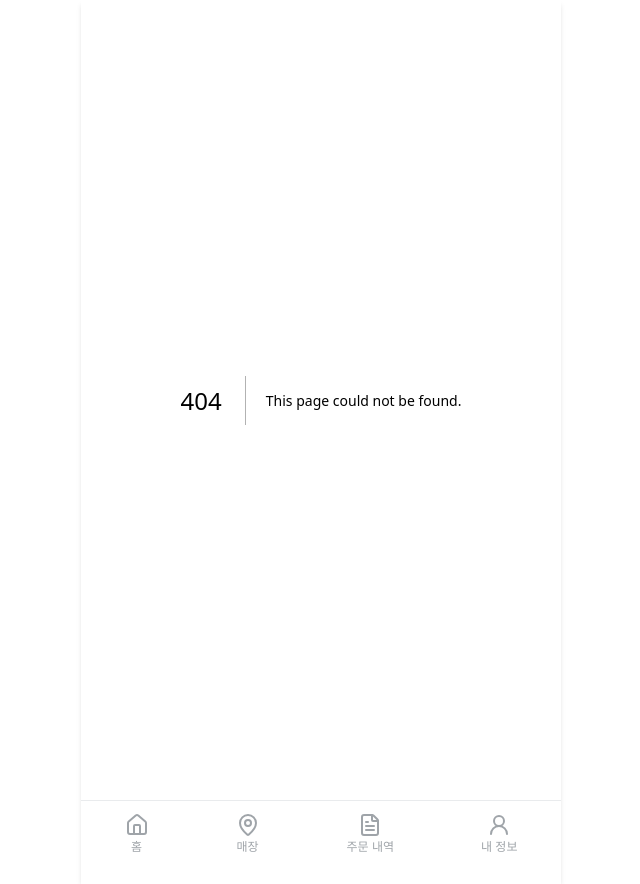
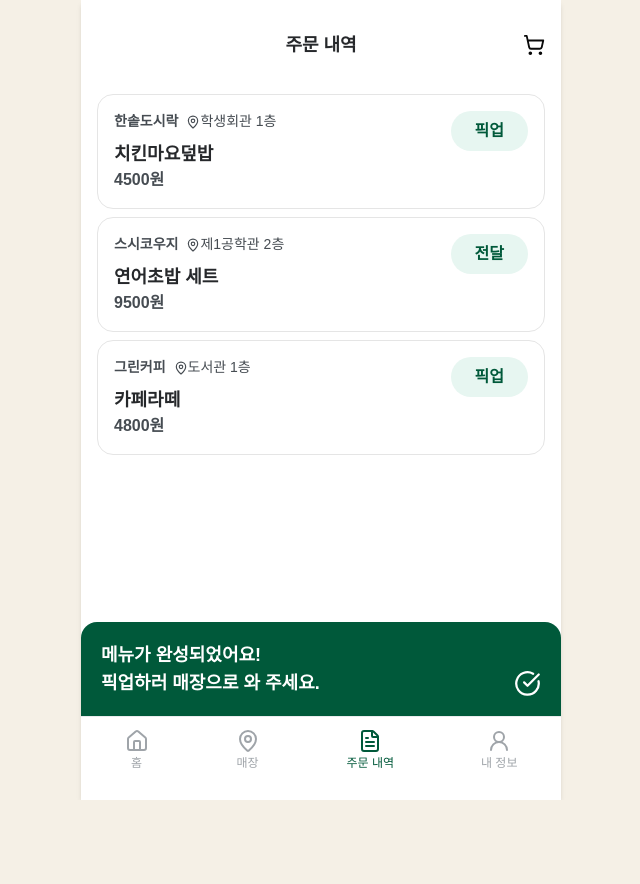
Before and after one commit to KoominEat/KoominEat-FE, a Next.js app: page /order-history in a window 1280 px wide. Before the commit this address had no page. Shown: the whole page, without its empty margins (319-959 px from the left). After the commit the page ends 800 px from the top, so only its background shows below. Built offline with nearby package versions, Linux system fonts and the light colour scheme; a web font is replaced by a local one.

Commit message:
feat: order history page

```diff
--- /dev/null
+++ b/src/app/order-history/components/OrderHistory.tsx
@@ -0,0 +1,109 @@
+import Header from "@/components/Header";
+import {
+  CircleCheck,
+  CircleCheckBig,
+  LoaderCircle,
+  MapPin,
+} from "lucide-react";
+
+export const orderedList = [
+  {
+    name: "한솥도시락",
+    location: "학생회관 1층",
+    menuName: "치킨마요덮밥",
+    menuPrice: 4500,
+    type: "pickup",
+    status: "preparing",
+  },
+  {
+    name: "스시코우지",
+    location: "제1공학관 2층",
+    menuName: "연어초밥 세트",
+    menuPrice: 9500,
+    type: "delivery",
+    status: "finished",
+  },
+  {
+    name: "그린커피",
+    location: "도서관 1층",
+    menuName: "카페라떼",
+    menuPrice: 4800,
+    type: "pickup",
+    status: "finished",
+  },
+];
+
+const OrderHistory = () => {
+  const hasPreparing = orderedList.some(
+    (order) => order.status === "preparing"
+  );
+
+  return (
+    <div>
+      <div className="flex flex-col h-[calc(100vh-84px-94px)]">
+        <Header title="주문 내역" />
+
+        <div className="w-full mt-5">
+          {orderedList.map((order, index) => (
+            <div
+              key={index}
+              className="flex justify-between items-start px-4 py-4 border rounded-2xl mb-2"
+            >
+              <div>
+                <div className="flex gap-2 mb-2">
+                  <p className="text-[14px] text-gray-g6 font-bold">
+                    {order.name}
+                  </p>
+                  <p className="text-[14px] text-gray-g6 flex items-center ">
+                    <MapPin size={14} />
+                    {order.location}
+                  </p>
+                </div>
+                <h3 className="text-lg font-semibold text-gray-g7">
+                  {order.menuName}
+                </h3>
+                <p className="text-gray-g6 font-semibold">
+                  {order.menuPrice}원
+                </p>
+              </div>
+              <div className="text-right">
+                <p className="text-main font-bold px-6 py-2 bg-[#E7F6F1] rounded-full">
+                  {order.type === "pickup" ? "픽업" : "전달"}
+                </p>
+              </div>
+            </div>
+          ))}
+        </div>
+      </div>
+      {/* 주문 진행 상황 */}
+      <div className="-mx-4 mt-auto">
+        <div className="flex flex-col justify-center w-full h-[94px] bg-main rounded-t-2xl p-5 text-white">
+          <div className="w-full justify-between flex font-bold text-lg">
+            {!hasPreparing ? (
+              <>
+                <p>
+                  아직 메뉴를 준비하는 중이에요!
+                  <br />
+                  조금만 기다려 주세요.
+                </p>
+                <LoaderCircle size={27} className="self-end rotate-270" />
+              </>
+            ) : (
+              <>
+                <p>
+                  메뉴가 완성되었어요!
+                  <br />
+                  픽업하러 매장으로 와 주세요.{" "}
+                  {/* 전달자가 메뉴와 함께 출발했어요. */}
+                </p>
+                <CircleCheckBig size={27} className="self-end" />
+              </>
+            )}
+          </div>
+        </div>
+      </div>
+    </div>
+  );
+};
+
+export default OrderHistory;
--- /dev/null
+++ b/src/app/order-history/page.tsx
@@ -0,0 +1,8 @@
+import React from "react";
+import OrderHistory from "./components/OrderHistory";
+
+const page = () => {
+  return <OrderHistory />;
+};
+
+export default page;
--- a/src/components/Header.tsx
+++ b/src/components/Header.tsx
@@ -8,7 +8,7 @@ import { useLayoutEffect, useState } from "react";
 
 const Header = ({
   title,
-  itemCount = 2,
+  itemCount = 0,
 }: {
   title: string;
   itemCount?: number;
--- a/src/components/Navigation.tsx
+++ b/src/components/Navigation.tsx
@@ -39,7 +39,7 @@ const Navigation = () => {
       <div
         className={cn(
           "flex flex-col items-center cursor-pointer gap-0.5",
-          pathname === "/orders" ? "text-main" : ""
+          pathname === "/order-history" ? "text-main" : ""
         )}
       >
         <FileText />
```
